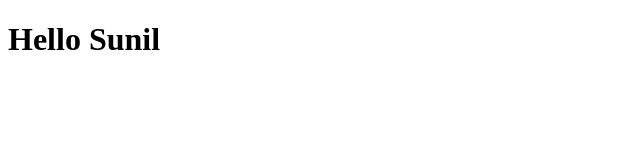
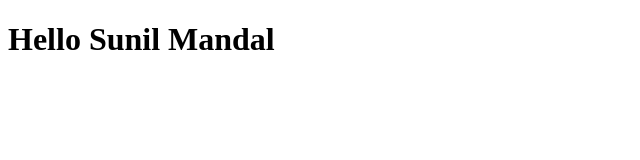
Before and after one commit to ShreeMustafa05/nerwke, a plain HTML site: page index.html in a window 1280 px wide. Shown: the whole page, without its empty margins (0-640 px from the left). Drawn offline with Linux system fonts and the light colour scheme.

Commit message:
Changed body again

```diff
--- a/index.html
+++ b/index.html
@@ -7,6 +7,6 @@
     <title>Document</title>
 </head>
 <body>
-    <h1>Hello Sunil</h1>
+    <h1>Hello Sunil Mandal</h1>
 </body>
 </html>
```
